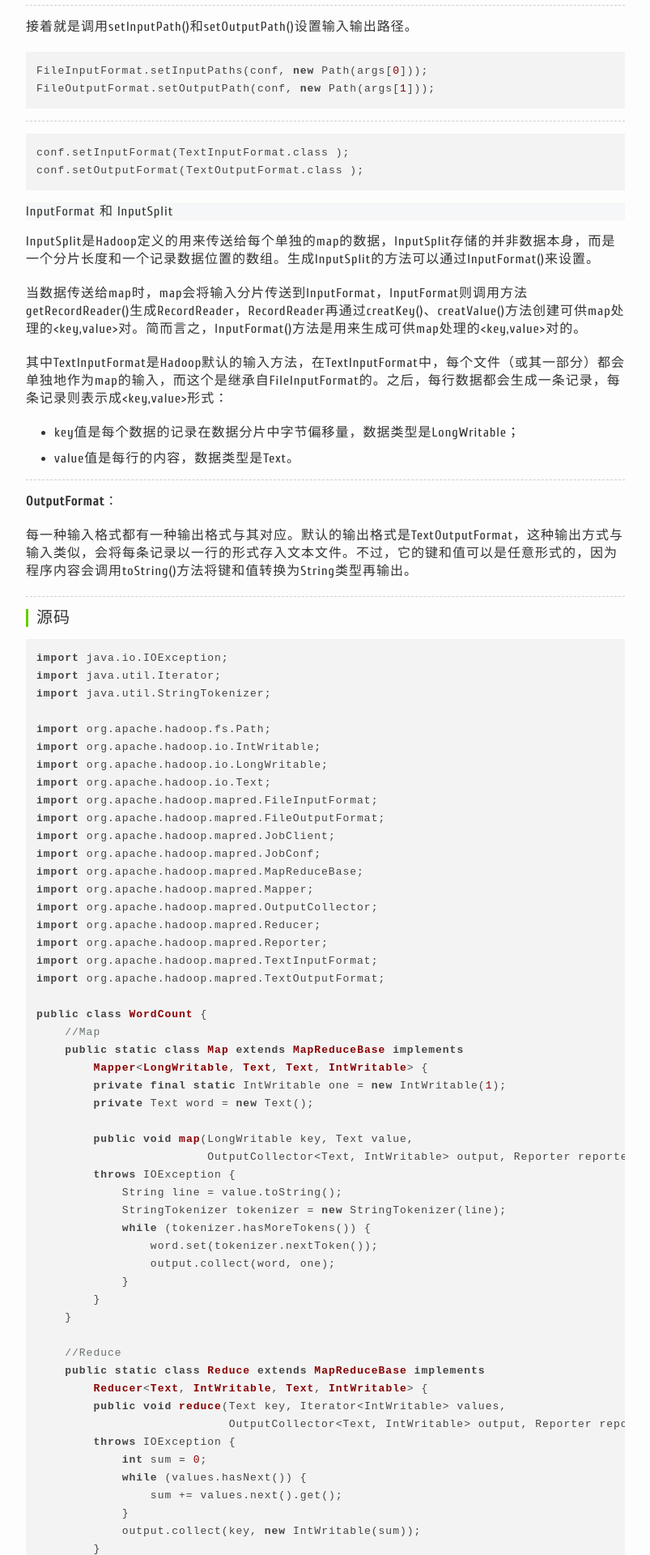
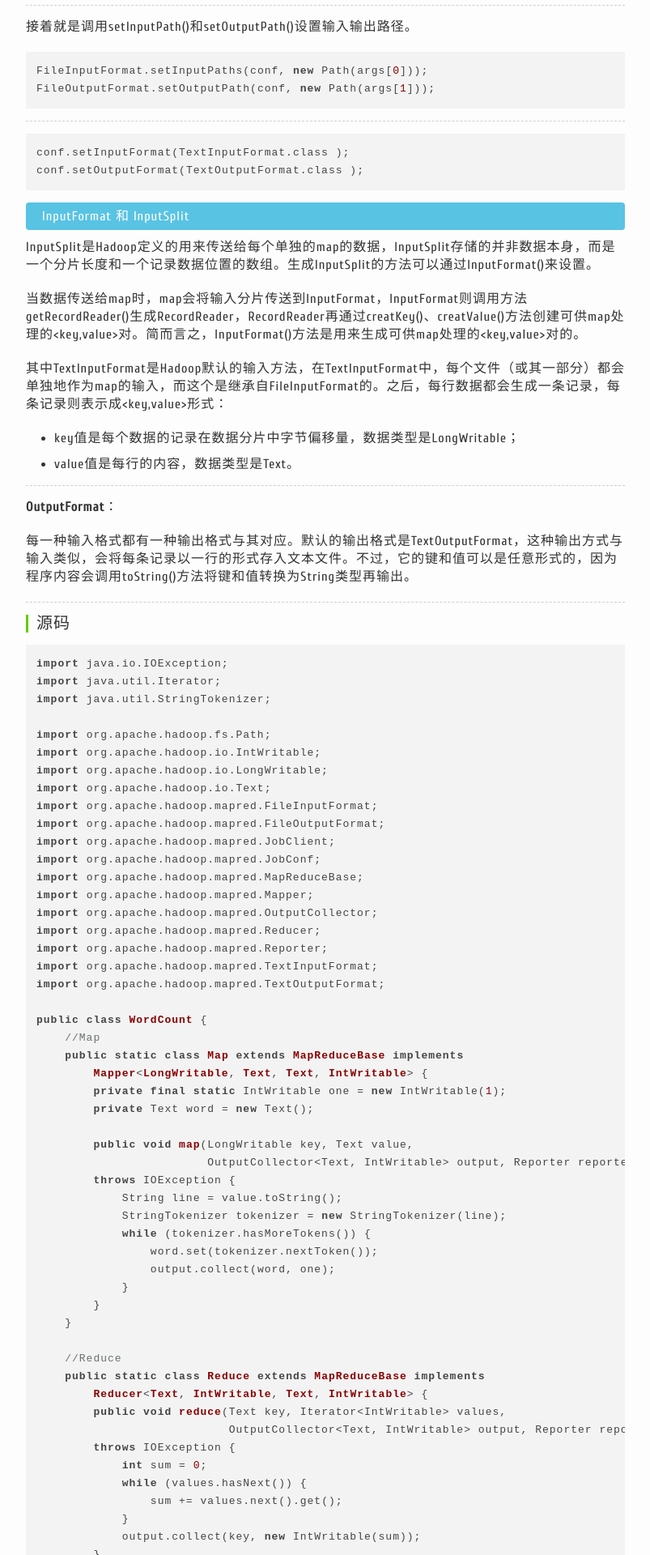
Before and after one commit to charleshm/charleshm.github.io, a Jekyll site: the page built from _posts/2016-04-12-mapreduce-wordcount.md, in a window 1280 px wide. Shown: the part 1762-3682 px from the top of the page at 81% size, without its empty margins (238-1041 px from the left). Built offline with Jekyll 4.4.1, drawn with Linux system fonts in a browser that asks for light colours; nearby versions of some CDN libraries; comment, search, counter and statistics services are not loaded.

Commit message:
mapreduce wordcount

```diff
--- a/media/css/mystyle.css
+++ b/media/css/mystyle.css
@@ -237,7 +237,7 @@ ul li{
 
 /*个性化*/
 
-.First {
+.first {
     clear: both;
     margin: 10px 0;
     padding: 6px 20px;
```
